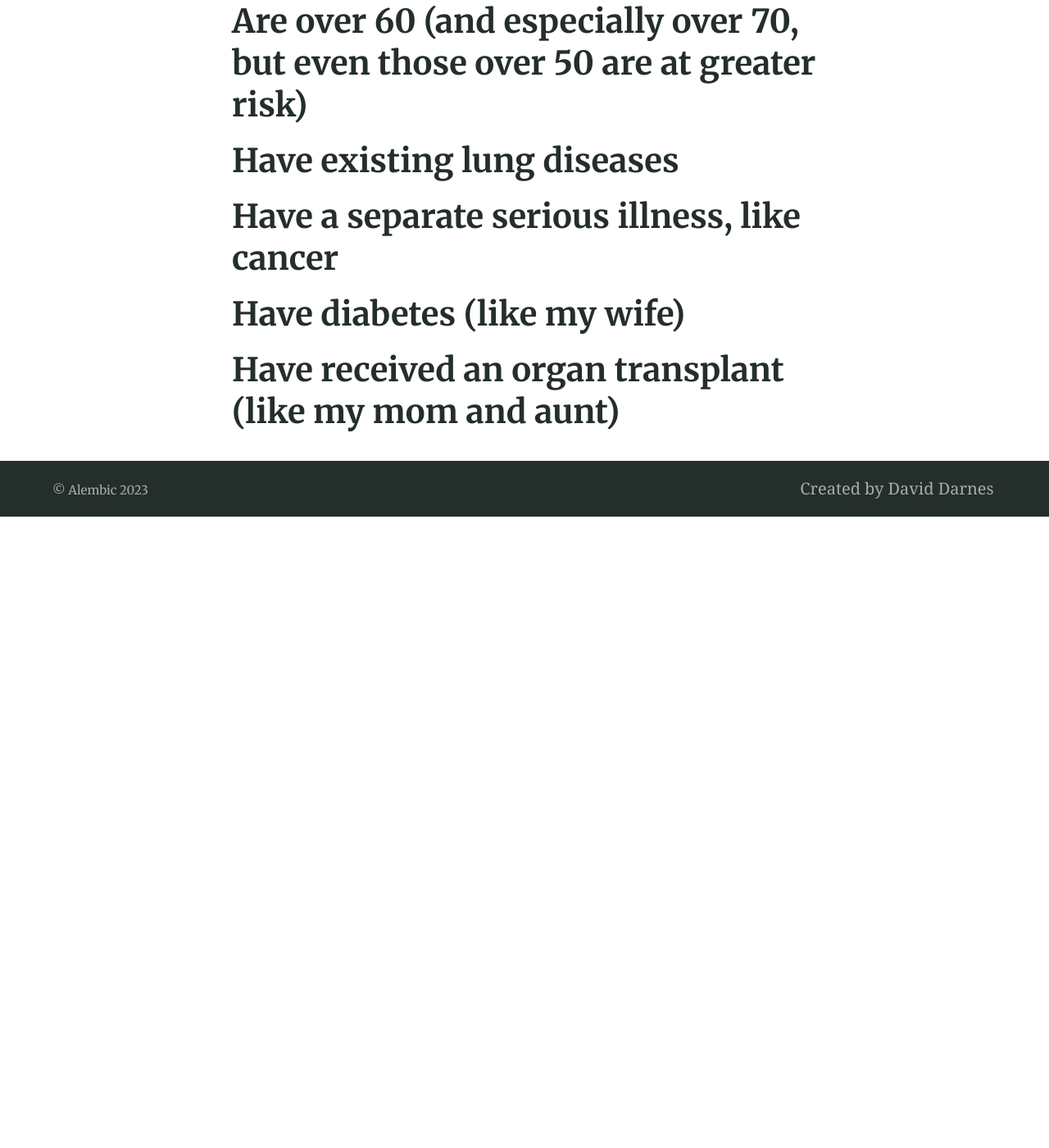
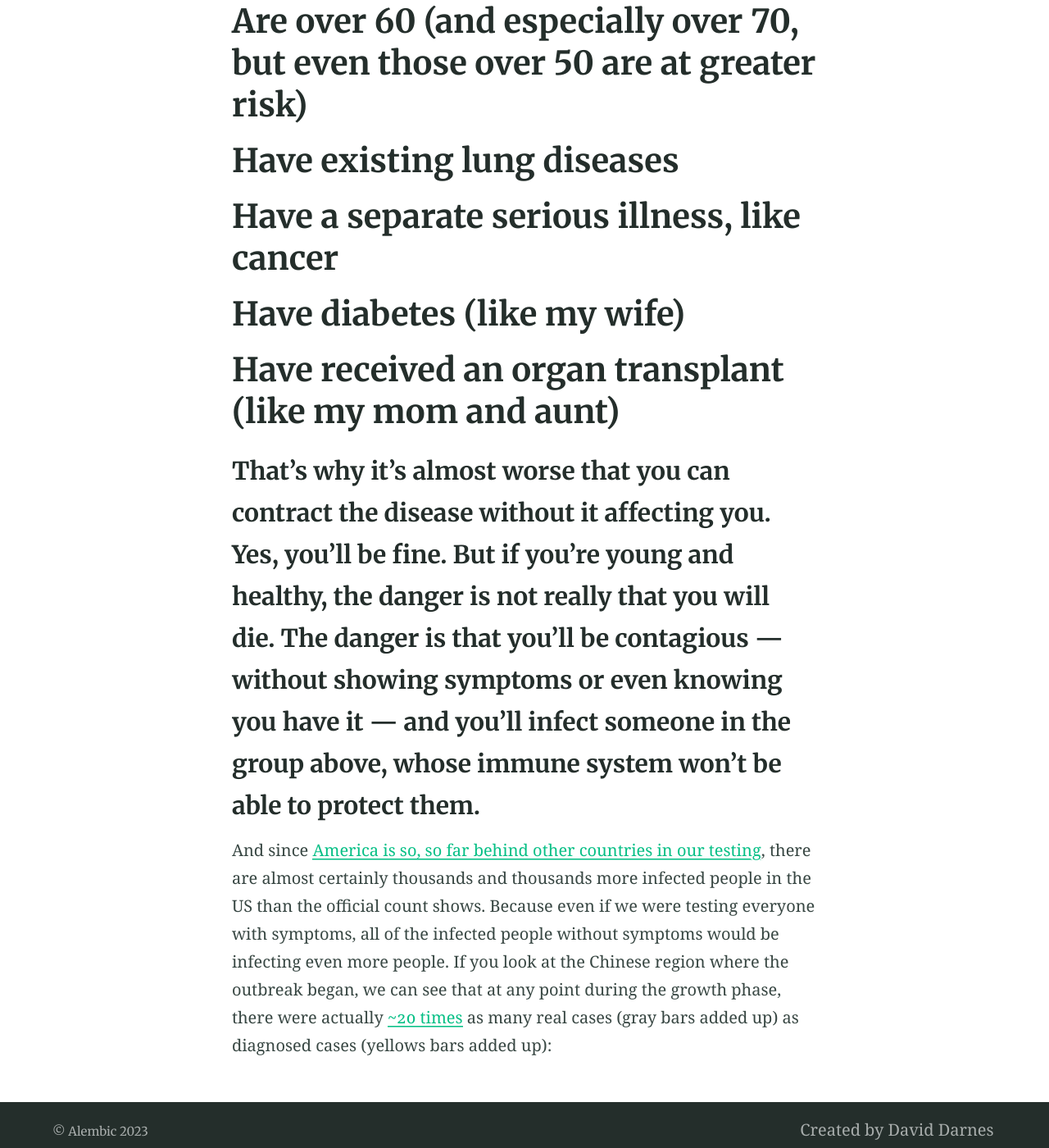
Before and after one commit to matthewdgroves/matthewdgroves.github.io, a Jekyll site: the page built from PartOneScience.md, in a window 1280 px wide and 1400 px high, scrolled down 1506 px. Shown: the whole window at 82% size. Built offline with Jekyll 4.4.1, drawn with Linux system fonts in a browser that asks for light colours; comment, search, counter and statistics services are not loaded; before the commit the page ends 2136 px from its top, so only the background shows below that.

Commit message:
Update PartOneScience.md

```diff
--- a/PartOneScience.md
+++ b/PartOneScience.md
@@ -23,3 +23,7 @@ Now, it is true that most young, healthy people are unlikely to be in serious da
 # Have a separate serious illness, like cancer
 # Have diabetes (like my wife)
 # Have received an organ transplant (like my mom and aunt)
+
+### That’s why it’s almost worse that you can contract the disease without it affecting you. Yes, you’ll be fine. But if you’re young and healthy, the danger is not really that you will die. The danger is that you’ll be contagious — without showing symptoms or even knowing you have it — and you’ll infect someone in the group above, whose immune system won’t be able to protect them. ###
+
+And since [America is so, so far behind other countries in our testing](https://www.vox.com/policy-and-politics/2020/3/13/21178289/confirmed-coronavirus-cases-us-countries-italy-iran-singapore-hong-kong), there are almost certainly thousands and thousands more infected people in the US than the official count shows. Because even if we were testing everyone with symptoms, all of the infected people without symptoms would be infecting even more people. If you look at the Chinese region where the outbreak began, we can see that at any point during the growth phase, there were actually [~20 times](https://medium.com/@tomaspueyo/coronavirus-act-today-or-people-will-die-f4d3d9cd99ca) as many real cases (gray bars added up) as diagnosed cases (yellows bars added up):
```
